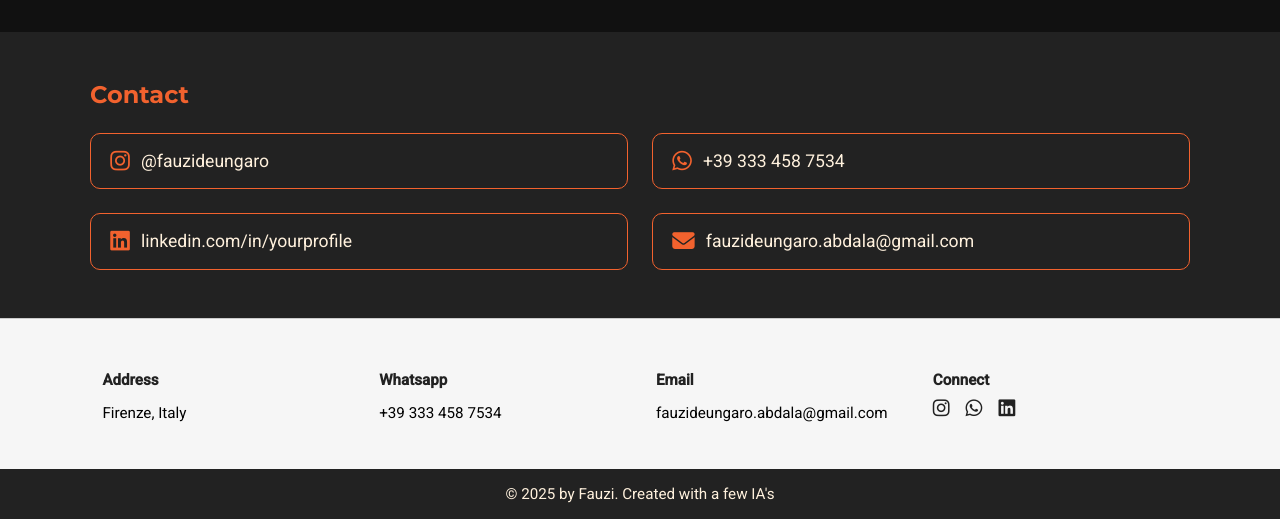
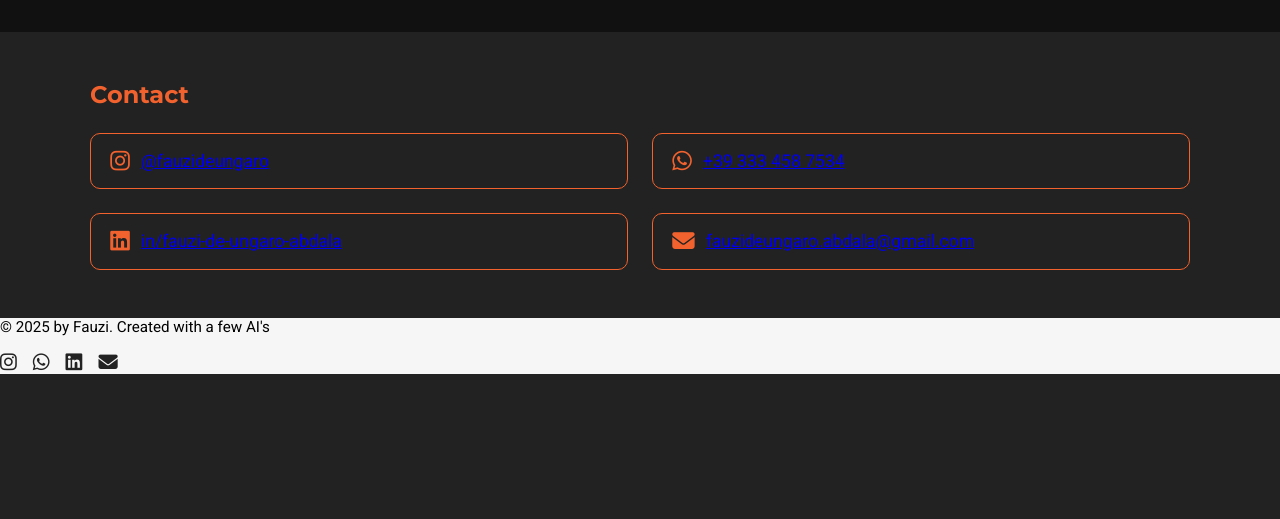
Before and after one commit to fauzideungaroabdala-hub/my-portfolio-site, a plain HTML site: page index.html in a window 1280 px wide. Shown: the part 2229-2748 px from the top of the page. After the commit the page ends 2603 px from the top, so only its background shows below. Drawn offline with Linux system fonts and the light colour scheme.

Commit message:
Update index.html

```diff
--- a/index.html
+++ b/index.html
@@ -106,39 +106,23 @@
   <section class="contact container" id="contact">
   <h2>Contact</h2>
   <ul class="contact-list">
-      <li><i class="fab fa-instagram"></i> @fauzideungaro</li>
-      <li><i class="fab fa-whatsapp"></i> +39 333 458 7534</li>
-      <li><i class="fab fa-linkedin"></i> linkedin.com/in/yourprofile</li>
-      <li><i class="fas fa-envelope"></i> fauzideungaro.abdala@gmail.com</li>
+    <li><i class="fab fa-instagram"></i> <a href="https://www.instagram.com/fauzideungaro/" target="_blank">@fauzideungaro</a></li>
+    <li><i class="fab fa-whatsapp"></i> <a href="http://wa.me/393334387334" target="_blank">+39 333 458 7534</a></li>
+    <li><i class="fab fa-linkedin"></i> <a href="http://www.linkedin.com/in/fauzi-de-ungaro-abdala" target="_blank">in/fauzi-de-ungaro-abdala</a></li>
+    <li><i class="fas fa-envelope"></i> <a href="mailto:fauzideungaro.abdala@gmail.com">fauzideungaro.abdala@gmail.com</a></li>
   </ul>
 </section>
 
   <!-- Footer -->
 <footer class="footer-section">
-    <div class="footer-info">
-      <div class="footer-item">
-        <h4>Address</h4>
-        <p>Firenze, Italy</p>
+  <div class="footer-content">
+    <p>© 2025 by Fauzi. Created with a few AI's</p>
+    <div class="footer-icons">
+      <a href="https://www.instagram.com/yourprofile" target="_blank"><i class="fab fa-instagram"></i></a>
+      <a href="https://wa.me/3334587534" target="_blank"><i class="fab fa-whatsapp"></i></a>
+      <a href="https://www.linkedin.com/in/yourprofile" target="_blank"><i class="fab fa-linkedin"></i></a>
+      <a href="mailto:fauzideungaro.abdala@gmail.com" target="_blank"><i class="fas fa-envelope"></i></a> <!-- Email icon -->
     </div>
-      <div class="footer-item">
-        <h4>Whatsapp</h4>
-        <p>+39 333 458 7534</p>
-      </div>
-      <div class="footer-item">
-        <h4>Email</h4>
-        <p>fauzideungaro.abdala@gmail.com</p>
-      </div>
-      <div class="footer-item">
-        <h4>Connect</h4>
-        <div class="footer-icons">
-          <a href="#"><i class="fab fa-instagram"></i></a>
-          <a href="#"><i class="fab fa-whatsapp"></i></a>
-          <a href="#"><i class="fab fa-linkedin"></i></a>
-        </div>
-      </div>
-    </div>
-    <div class="footer-bottom">
-      © 2025 by Fauzi. Created with a few IA's
   </div>
 </footer>
 
```
Lines whose indentation alone changed are shown as unchanged.
